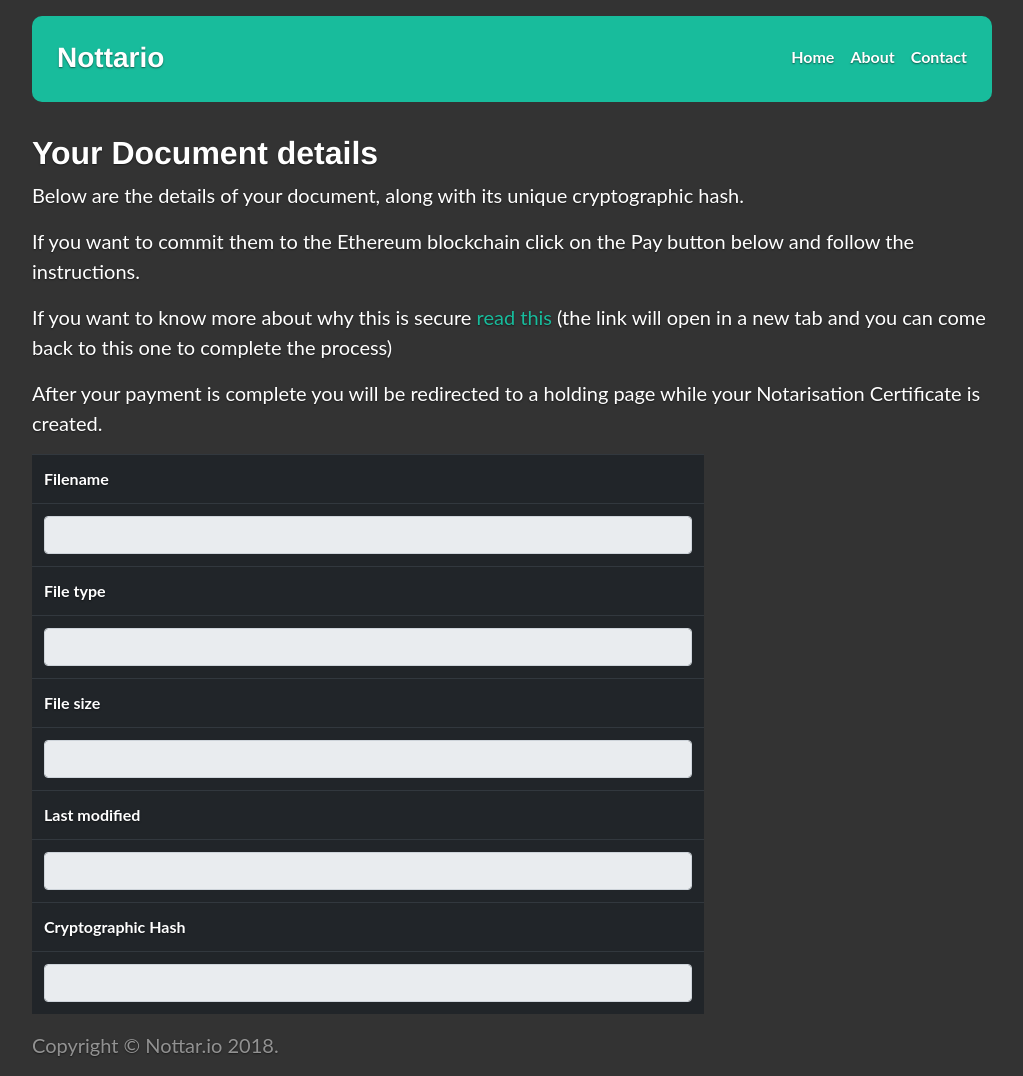
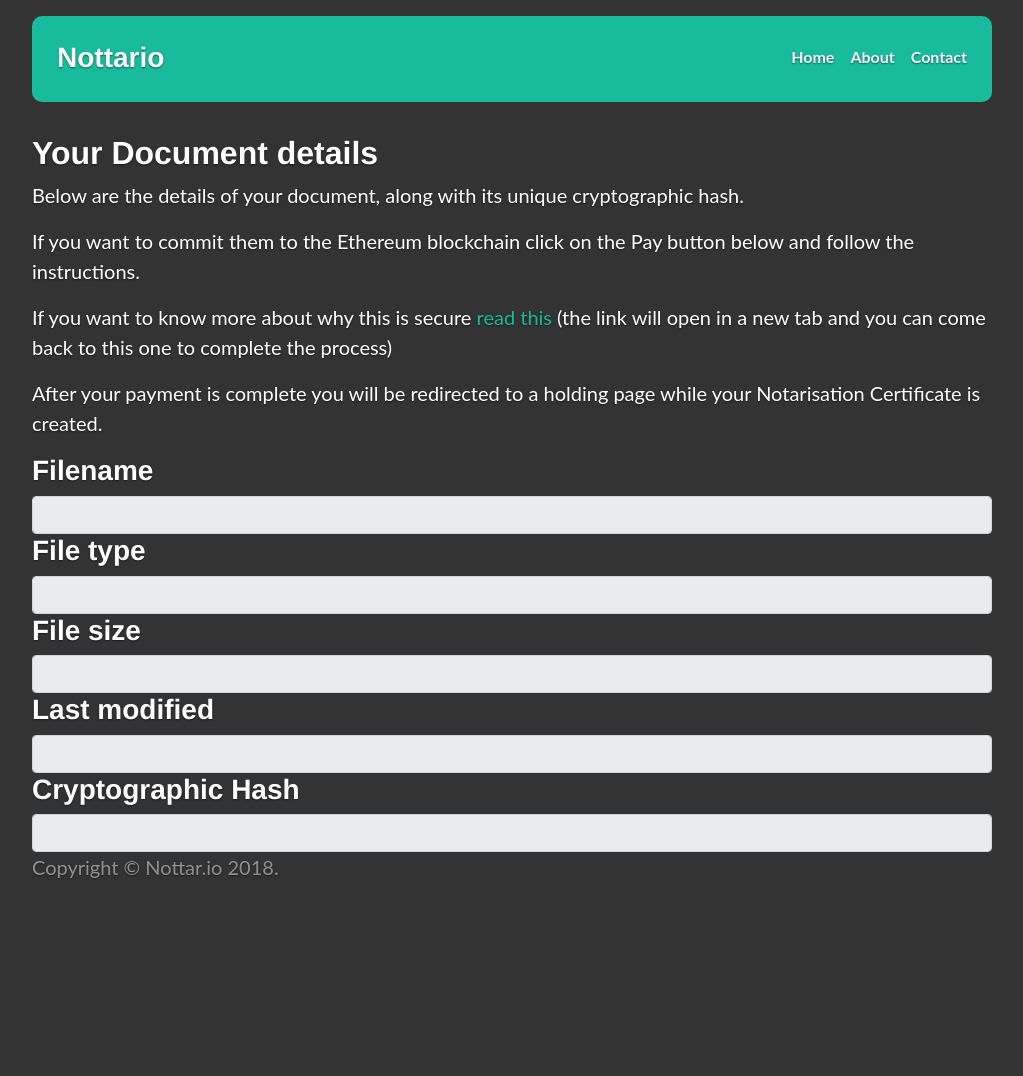
Before and after one commit to danmermel/nottariofront, a Jekyll site: the page built from pay.html, in a window 1280 px wide. Shown: the whole page, without its empty margins (128-1151 px from the left). Built offline with Jekyll 4.4.1, drawn with Linux system fonts in a browser that asks for light colours; nearby versions of some CDN libraries; after the commit the page ends 900 px from its top, so only the background shows below that.

Commit message:
remove table

```diff
--- a/pay.html
+++ b/pay.html
@@ -11,40 +11,26 @@
 
 <div style="overflow: auto">
 <form action="{{ site.payment_lambda }}" method="POST">
-  <table class="table table-dark">
-    <tbody>
-      <tr>
-        <th>Filename</th>
-      </tr>
-      <tr>
-        <td><input id="name" readonly class="form-control" type="text" name="name" value=""></td>
-      </tr>
-      <tr>
-        <th>File type</th>
-      </tr>
-      <tr>
-        <td><input id="type" readonly class="form-control" type="text" name="type" value=""></td>
-      </tr>
-      <tr>
-        <th>File size</th>
-      </tr>
-      <tr>
-        <td><input id="size" readonly class="form-control" type="text" name="size" value=""></td>
-      </tr>
-      <tr>
-        <th>Last modified</th>
-      </tr>
-      <tr>
-        <td><input id="lastModified" readonly class="form-control" type="text" name="lastModified" value=""></td>
-      </tr>
-      <tr>
-        <th>Cryptographic Hash</th>
-     </tr>
-      <tr>
-        <td><input id="hash" readonly class="form-control" type="text" name="hash" value=""></td>
-      </tr>
-    </tbody>
-  </table>
+  <h3>Filename</h3>
+  <div>
+    <input id="name" readonly class="form-control" type="text" name="name" value="">
+  </div>
+  <h3>File type</h3>
+  <div>
+    <input id="type" readonly class="form-control" type="text" name="type" value="">
+  </div>
+  <h3>File size</h3>
+  <div>
+    <input id="size" readonly class="form-control" type="text" name="size" value="">
+  </div>
+  <h3>Last modified</h3>
+  <div>
+    <input id="lastModified" readonly class="form-control" type="text" name="lastModified" value="">
+  </div>
+  <h3>Cryptographic Hash</h3>
+  <div>
+    <input id="hash" readonly class="form-control" type="text" name="hash" value="">
+  </div>
   <input type="hidden" name="success" value="{{ site.success_url }}">
   <input type="hidden" name="failure" value="{{ site.error_url }}">
 
```
